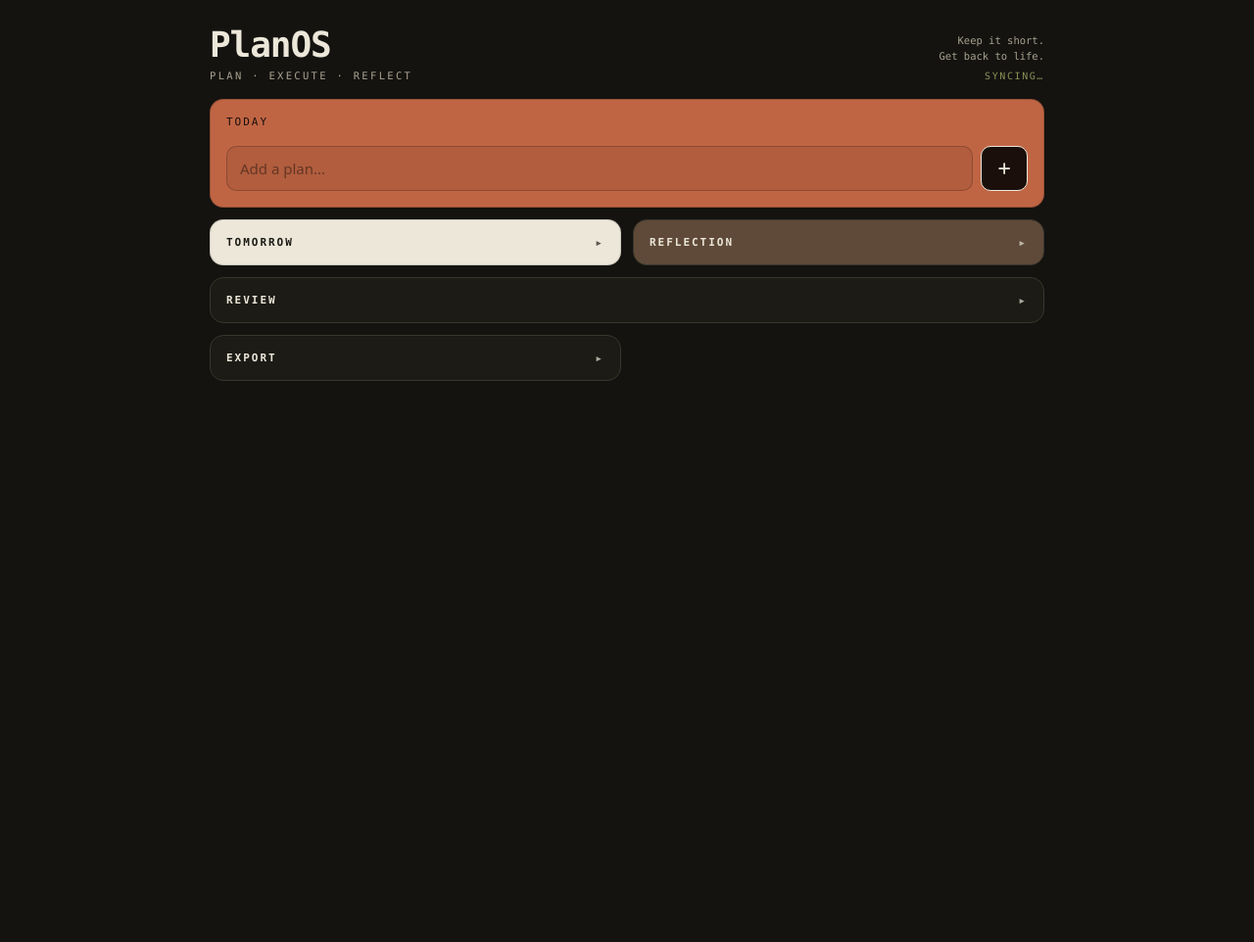
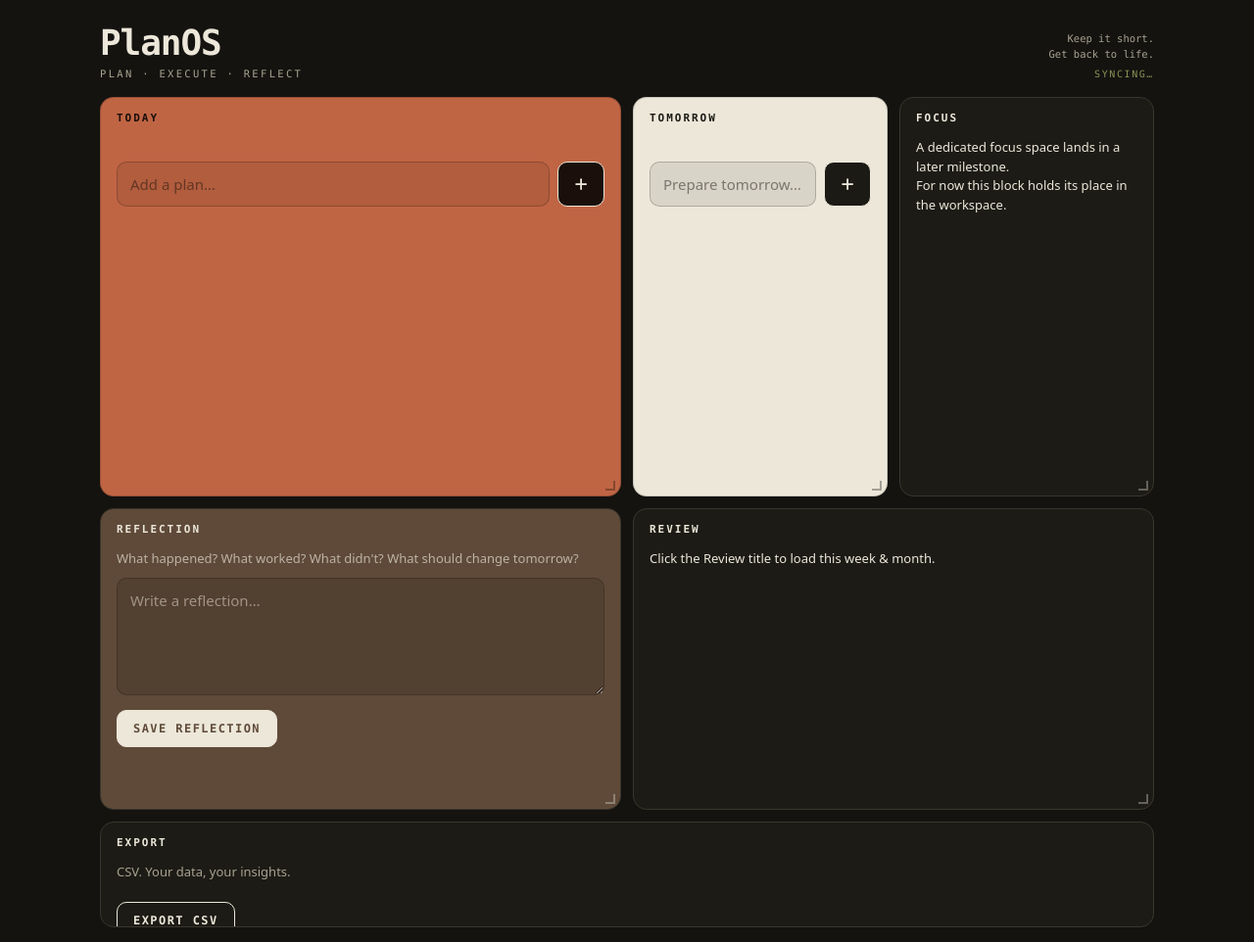
Before and after one commit to hanjrbck91/PlanOS, a plain HTML site: page Index.html in a window 1280 px wide. Shown: the whole page at 98% size. Before the commit the page ends 800 px from the top, so only its background shows below. Drawn offline with Linux system fonts and the light colour scheme.

Commit message:
feat(planos): add modular resizable workspace
M2: replace the stacked layout with a single-screen workspace of six always-visible
blocks (Today, Tomorrow, Focus placeholder, Reflection, Review, Export) on an
asymmetric 4-column CSS grid with Today as the large primary block.

- Resize: subtle per-block handle; pointer drag snaps column span (1-4) and clamps
  height (120-640); grid auto-flow prevents overlap; hidden on mobile.
- Focus: click a block header to expand it full-width with others still visible; no
  modal/navigation. Review lazy-loads on first focus (startup stays one RPC).
- Persistence: layout + focus in localStorage (debounced), validated/clamped with a
  safe fallback to default on missing/corrupt data. Never touches Google Sheets.
- Mobile (<760px): single-column stack, Today first, resize disabled; all M1
  interactions intact. No horizontal overflow.

Frontend-only; Code.gs and all schemas unchanged. Removed dead CSS.

Co-Authored-By: Claude Opus 4.8 <noreply@anthropic.com>

```diff
--- a/Index.html
+++ b/Index.html
@@ -95,16 +95,7 @@ body{background:var(--bg);color:var(--ink);font-family:var(--sans);-webkit-text-
 .reflect .btn{background:var(--cream);color:var(--brown);border-color:var(--cream)}
 .btn:active{transform:translateY(1px)}
 
-/* utility tiles row */
-.tiles{display:grid;grid-template-columns:1fr 1fr;gap:12px}
-.tile{border:1px solid var(--line);border-radius:14px;padding:15px;background:var(--panel);cursor:pointer;text-align:left;color:inherit;font:inherit;display:flex;flex-direction:column;gap:8px}
-.tile:active{transform:translateY(1px)}
-.tile .tl{font-family:var(--mono);font-size:11px;letter-spacing:.18em;text-transform:uppercase}
-.tile .ts{font-size:12px;color:var(--muted2);line-height:1.4}
-.tile.review{border-color:var(--line2)}
-
 /* review panel */
-#review{grid-column:1/-1}
 .rev-block+.rev-block{margin-top:22px;padding-top:22px;border-top:1px solid var(--line)}
 .rev-range{font-family:var(--mono);font-size:12px;color:var(--muted2);margin-bottom:12px}
 .counts{display:flex;flex-wrap:wrap;gap:12px 18px;margin-bottom:14px}
@@ -133,29 +124,36 @@ details.note[open] .note-prev{display:none}
 .sync{display:none;font-family:var(--mono);font-size:10px;letter-spacing:.16em;text-transform:uppercase;color:var(--olive);margin-top:6px}
 body.busy .sync{display:block}
 
-/* collapsible sections */
-details.card{padding:0}
-details.card>summary{list-style:none;cursor:pointer;display:flex;justify-content:space-between;align-items:center;gap:10px;padding:16px;font-family:var(--mono);font-size:11px;letter-spacing:.18em;text-transform:uppercase;font-weight:700;-webkit-tap-highlight-color:transparent}
-details.card>summary::-webkit-details-marker{display:none}
-.s-right{display:flex;align-items:center;gap:10px}
-.chev{font-size:13px;opacity:.7;transition:transform .15s;line-height:1}
-details[open]>summary .chev{transform:rotate(90deg)}
-.sec-body{padding:0 16px 16px}
-.sec-body .add{margin-top:0}
+.hidden{display:none}
 
-.hidden{display:none}
+/* ===== M2 workspace ===== */
+.workspace{display:flex;flex-direction:column;gap:12px}
+.block{position:relative;border:1px solid var(--line);border-radius:14px;background:var(--panel);display:flex;flex-direction:column;overflow:hidden}
+.block.today{background:var(--terra);color:var(--terraink);border-color:#00000033}
+.block.tomorrow{background:var(--cream);color:var(--creamink);border-color:#00000022}
+.block.reflect{background:var(--brown);color:var(--cream)}
+.block-hd{display:flex;justify-content:space-between;align-items:center;gap:10px;padding:14px 16px;cursor:pointer;font-family:var(--mono);font-size:11px;letter-spacing:.18em;text-transform:uppercase;font-weight:700;-webkit-tap-highlight-color:transparent;user-select:none;-webkit-user-select:none;flex:0 0 auto}
+.block-body{padding:0 16px 16px;flex:1 1 auto;min-height:0}
+.block.active{outline:2px solid var(--olive);outline-offset:-2px}
+.bt-hint{font-family:var(--mono);font-size:9px;letter-spacing:.12em;opacity:.5;text-transform:none}
+.rz{display:none}
+
+@media(min-width:760px){
+  .app{max-width:1120px;padding:26px 22px 56px}
+  .brand{font-size:36px}
+  .workspace{display:grid;grid-template-columns:repeat(4,1fr);grid-auto-rows:8px;grid-auto-flow:row dense;gap:12px}
+  .block{height:100%}
+  .block-body{overflow:auto}
+  .block.active{grid-column:1 / -1}
+  .rz{display:block;position:absolute;right:0;bottom:0;width:22px;height:22px;cursor:nwse-resize;touch-action:none;z-index:2}
+  .rz::after{content:"";position:absolute;right:5px;bottom:5px;width:8px;height:8px;border-right:2px solid currentColor;border-bottom:2px solid currentColor;opacity:.35}
+  .block.resizing{outline:2px dashed var(--olive);outline-offset:-2px}
+}
 
 /* toast */
 #toast{position:fixed;left:50%;bottom:calc(18px + env(safe-area-inset-bottom));transform:translateX(-50%);background:var(--olive);color:#14130f;font-family:var(--mono);font-size:12px;letter-spacing:.06em;padding:10px 16px;border-radius:10px;opacity:0;pointer-events:none;transition:opacity .18s;z-index:9}
 #toast.show{opacity:1}
 
-/* desktop */
-@media(min-width:760px){
-  .app{max-width:900px;padding:28px 24px 56px}
-  .brand{font-size:36px}
-  .grid{grid-template-columns:1fr 1fr;align-items:start}
-  .today{grid-column:1/-1}
-}
 </style></head>
 <body><main class="app">
   <div class="top">
@@ -163,36 +161,51 @@ details[open]>summary .chev{transform:rotate(90deg)}
     <div class="hd-right"><div id="hdDate" class="hd-date"></div><div class="hd-note">Keep it short.<br>Get back to life.</div><div id="sync" class="sync">Syncing…</div></div>
   </div>
 
-  <div class="grid">
-    <section class="card today">
-      <div class="head"><span class="label">Today</span><span id="todayCount" class="count"></span></div>
-      <div id="todayDate" class="pstat" style="opacity:.55;margin:-6px 0 12px"></div>
+  <div id="workspace" class="workspace">
+    <section class="block today" data-block="today">
+      <header class="block-hd"><span>Today</span><span id="todayCount" class="count"></span></header>
+      <div class="block-body">
+        <div id="todayDate" class="pstat" style="opacity:.55;margin:0 0 12px"></div>
         <div id="todayPlans" class="plans"></div>
         <div class="add"><input id="todayInput" class="input" placeholder="Add a plan…" onkeydown="if(event.key==='Enter')add('today')"><button class="addbtn" onclick="add('today')" aria-label="Add today plan">+</button></div>
+      </div>
+      <div class="rz" data-rz="today" aria-hidden="true"></div>
     </section>
 
-    <details class="card tomorrow">
-      <summary><span>Tomorrow</span><span class="s-right"><span id="tomorrowCount" class="count"></span><span class="chev">▸</span></span></summary>
-      <div class="sec-body">
+    <section class="block tomorrow" data-block="tomorrow">
+      <header class="block-hd"><span>Tomorrow</span><span id="tomorrowCount" class="count"></span></header>
+      <div class="block-body">
         <div id="tomorrowDate" class="pstat" style="opacity:.55;margin:0 0 12px"></div>
         <div id="tomorrowPlans" class="plans"></div>
         <div class="add" style="margin-top:12px"><input id="tomorrowInput" class="input" placeholder="Prepare tomorrow…" onkeydown="if(event.key==='Enter')add('tomorrow')"><button class="addbtn" onclick="add('tomorrow')" aria-label="Add tomorrow plan">+</button></div>
       </div>
-    </details>
+      <div class="rz" data-rz="tomorrow" aria-hidden="true"></div>
+    </section>
 
-    <details class="card reflect">
-      <summary><span>Reflection</span><span class="chev">▸</span></summary>
-      <div class="sec-body">
+    <section class="block focus" data-block="focus">
+      <header class="block-hd"><span>Focus</span></header>
+      <div class="block-body">
+        <p class="muted" style="margin:0;font-size:13px;line-height:1.5">A dedicated focus space lands in a later milestone.<br>For now this block holds its place in the workspace.</p>
+      </div>
+      <div class="rz" data-rz="focus" aria-hidden="true"></div>
+    </section>
+
+    <section class="block reflect" data-block="reflection">
+      <header class="block-hd"><span>Reflection</span></header>
+      <div class="block-body">
         <p class="muted" style="margin:0 0 10px;font-size:13px;line-height:1.45">What happened? What worked? What didn't? What should change tomorrow?</p>
         <textarea id="reflection" class="rarea" placeholder="Write a reflection…"></textarea>
         <button class="btn" onclick="saveReflection()">Save reflection</button>
         <div id="todayNotes" class="notes"></div>
       </div>
-    </details>
+      <div class="rz" data-rz="reflection" aria-hidden="true"></div>
+    </section>
 
-    <details id="review" class="card">
-      <summary><span>Review</span><span class="chev">▸</span></summary>
-      <div class="sec-body">
+    <section class="block review" data-block="review">
+      <header class="block-hd"><span>Review</span></header>
+      <div class="block-body">
+        <div id="reviewHint" class="muted" style="font-size:13px">Click the Review title to load this week &amp; month.</div>
+        <div id="reviewInner" class="hidden">
           <div class="rev-block">
             <div class="head"><span class="label">This week</span></div>
             <div id="weekRange" class="rev-range"></div>
@@ -210,15 +223,17 @@ details[open]>summary .chev{transform:rotate(90deg)}
             <div id="monthNotes" class="notes"></div>
           </div>
         </div>
-    </details>
+      </div>
+      <div class="rz" data-rz="review" aria-hidden="true"></div>
+    </section>
 
-    <details class="card export">
-      <summary><span>Export</span><span class="chev">▸</span></summary>
-      <div class="sec-body">
+    <section class="block export" data-block="export">
+      <header class="block-hd"><span>Export</span></header>
+      <div class="block-body">
         <p class="muted" style="margin:0 0 12px;font-size:13px;color:var(--muted2)">CSV. Your data, your insights.</p>
         <button class="btn" onclick="exportData()">Export CSV</button>
       </div>
-    </details>
+    </section>
   </div>
 </main>
 <div id="toast"></div>
@@ -399,9 +414,12 @@ function moveDay(id){
 }
 function saveReflection(){const ta=document.getElementById('reflection'),v=ta.value.trim();if(!v){toast('Nothing to save.');return}setBusy(true);google.script.run.withSuccessHandler(fin(r=>{ta.value='';if(r){state.reflections.unshift(r);renderNotes('todayNotes',state.reflections,'time',"Today's notes")}toast('Reflection saved.')})).withFailureHandler(fin(err)).saveReflection(state.today,v)}
 
-// Review data loads only when the section is first opened (lazy).
+// Review data loads only the first time the Review block is focused (keeps startup at 1 RPC).
 function loadReview(){
+  if(reviewLoaded) return;
   reviewLoaded=true;
+  const hint=document.getElementById('reviewHint'), inner=document.getElementById('reviewInner');
+  if(hint) hint.classList.add('hidden'); if(inner) inner.classList.remove('hidden');
   setBusy(true);google.script.run.withSuccessHandler(fin(renderWeek)).withFailureHandler(fin(err)).getWeeklySummary(null);
   setBusy(true);google.script.run.withSuccessHandler(fin(renderMonth)).withFailureHandler(fin(err)).getMonthlySummary(null);
 }
@@ -418,7 +436,100 @@ function exportData(){setBusy(true);google.script.run.withSuccessHandler(fin(dat
 function download(name,text){const a=document.createElement('a');a.href='data:text/csv;charset=utf-8,'+encodeURIComponent(text);a.download=name;a.click()}
 function escapeHtml(s){return String(s).replace(/[&<>"']/g,c=>({'&':'&amp;','<':'&lt;','>':'&gt;','"':'&quot;',"'":'&#39;'}[c]))}
 
-// Lazy-load Review the first time it is opened.
-document.getElementById('review').addEventListener('toggle',function(){if(this.open&&!reviewLoaded)loadReview()});
+// ===== M2 workspace: resizable blocks, focus, local layout persistence =====
+const LAYOUT_KEY='planos_layout_v1';
+const COLS=4, ROW_UNIT=8, GAP=12, MINH=120, MAXH=640, MOBILE_MAX=759;
+const DEFAULT_LAYOUT={
+  blocks:{
+    today:{col:2,h:400}, tomorrow:{col:1,h:400}, focus:{col:1,h:400},
+    reflection:{col:2,h:300}, review:{col:2,h:300}, export:{col:4,h:110}
+  },
+  focus:null
+};
+let layout=DEFAULT_LAYOUT;
+
+function isMobile(){return window.matchMedia('(max-width:'+MOBILE_MAX+'px)').matches}
+function loadLayout(){
+  try{
+    const raw=localStorage.getItem(LAYOUT_KEY); if(!raw) return clone(DEFAULT_LAYOUT);
+    const p=JSON.parse(raw); if(!p||typeof p!=='object'||!p.blocks) return clone(DEFAULT_LAYOUT);
+    const out=clone(DEFAULT_LAYOUT);
+    Object.keys(out.blocks).forEach(function(k){
+      const b=p.blocks[k];
+      if(b){ if(typeof b.col==='number') out.blocks[k].col=clamp(Math.round(b.col),1,COLS);
+             if(typeof b.h==='number') out.blocks[k].h=clamp(Math.round(b.h),MINH,MAXH); }
+    });
+    out.focus=(p.focus&&out.blocks[p.focus])?p.focus:null;
+    return out;
+  }catch(e){ return clone(DEFAULT_LAYOUT); }
+}
+function clone(o){return JSON.parse(JSON.stringify(o))}
+function clamp(v,a,b){return Math.max(a,Math.min(b,v))}
+let saveT;
+function saveLayout(){try{clearTimeout(saveT);saveT=setTimeout(function(){try{localStorage.setItem(LAYOUT_KEY,JSON.stringify(layout))}catch(e){}},200)}catch(e){}}
+
+function applyLayout(){
+  const mobile=isMobile();
+  Object.keys(layout.blocks).forEach(function(id){
+    const el=document.querySelector('.block[data-block="'+id+'"]'); if(!el) return;
+    const b=layout.blocks[id];
+    const active=layout.focus===id;
+    if(mobile){ el.style.gridColumn=''; el.style.gridRow=''; el.style.height=''; }
+    else{
+      // Inline styles win over the stylesheet, so apply the focused full-width span here.
+      el.style.gridColumn=active ? '1 / -1' : ('span '+b.col);
+      const h=active ? Math.max(b.h,360) : b.h;
+      el.style.gridRow='span '+Math.max(1,Math.round((h+GAP)/(ROW_UNIT+GAP)));
+      el.style.height='100%';
+    }
+    el.classList.toggle('active', active);
+  });
+}
+
+function focusBlock(id){
+  layout.focus=(layout.focus===id)?null:id;
+  applyLayout(); saveLayout();
+  if(id==='review' && layout.focus==='review') loadReview();
+}
+
+function initWorkspace(){
+  layout=loadLayout();
+  applyLayout();
+  // Focus toggle on header click (never conflicts with body controls or the resize handle)
+  document.querySelectorAll('.block').forEach(function(el){
+    const hd=el.querySelector('.block-hd'); const id=el.getAttribute('data-block');
+    if(hd) hd.addEventListener('click',function(){focusBlock(id)});
+  });
+  // Resize handles (desktop pointer; hidden on mobile via CSS)
+  document.querySelectorAll('.rz').forEach(function(h){
+    h.addEventListener('pointerdown',function(ev){
+      if(isMobile()) return;
+      ev.preventDefault(); ev.stopPropagation();
+      const id=h.getAttribute('data-rz'), el=h.closest('.block'), ws=document.getElementById('workspace');
+      const b=layout.blocks[id]; if(!b) return;
+      el.classList.add('resizing');
+      const colUnit=(ws.getBoundingClientRect().width+GAP)/COLS;
+      function onMove(e){
+        const rect=el.getBoundingClientRect();
+        b.col=clamp(Math.round((e.clientX-rect.left)/colUnit)||1,1,COLS);
+        b.h=clamp(Math.round(e.clientY-rect.top),MINH,MAXH);
+        el.style.gridColumn='span '+b.col;
+        el.style.gridRow='span '+Math.max(1,Math.round((b.h+GAP)/(ROW_UNIT+GAP)));
+      }
+      function onUp(){
+        document.removeEventListener('pointermove',onMove);
+        document.removeEventListener('pointerup',onUp);
+        document.removeEventListener('pointercancel',onUp);
+        el.classList.remove('resizing'); saveLayout();
+      }
+      document.addEventListener('pointermove',onMove);
+      document.addEventListener('pointerup',onUp);
+      document.addEventListener('pointercancel',onUp);
+    });
+  });
+  let rT; window.addEventListener('resize',function(){clearTimeout(rT);rT=setTimeout(applyLayout,150)});
+}
+
+initWorkspace();
 load();
 </script></body></html>
```
Also changed, not shown: 3 other files. Lines whose indentation alone changed are shown as unchanged.
